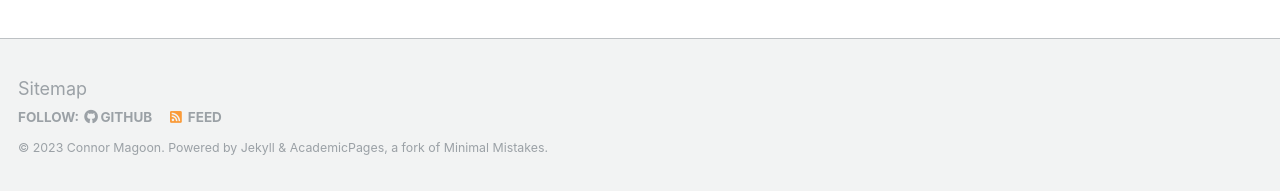
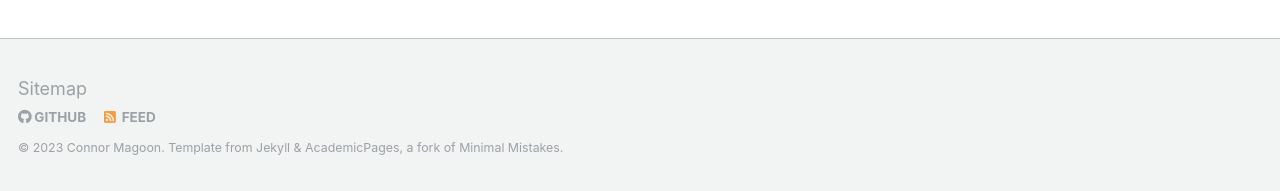
Before and after one commit to cwmagoon/cwmagoon.github.io, a Jekyll site: the page built from _pages/talkmap.html, in a window 1280 px wide and 1147 px high. Shown: the part 953-1144 px from the top of the window. Built offline with Jekyll 4.4.1, drawn with Linux system fonts in a browser that asks for light colours; nearby versions of some CDN libraries; some web fonts are replaced.

Commit message:
Update ui-text.yml

```diff
--- a/_data/ui-text.yml
+++ b/_data/ui-text.yml
@@ -21,9 +21,9 @@
   comments_title             : "Comments"
   more_label                 : "Learn More"
   related_label              : "You May Also Enjoy"
-  follow_label               : "Follow:"
-  feed_label                 : "Feed"
-  powered_by                 : "Powered by"
+  follow_label               :
+  feed_label                 :
+  powered_by                 :
   website_label              : "Website"
   email_label                : "Email"
   recent_posts               : "Recent Posts"
```
